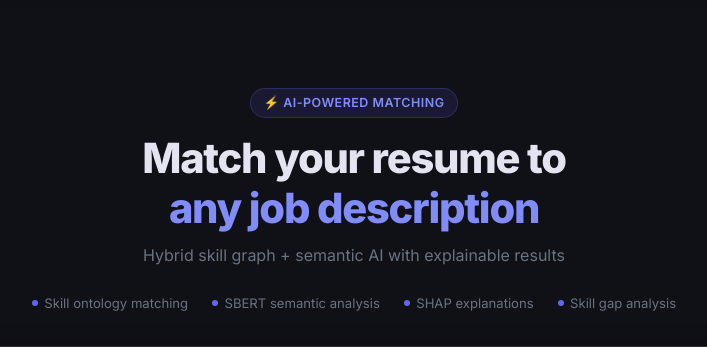
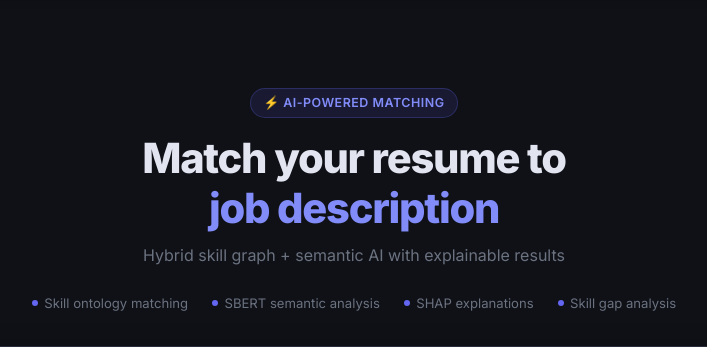
Before and after one commit to yogarth195/ME, a Flask app: page / in a window 1280 px wide. Shown: the part 60-407 px from the top of the page, without its empty margins (286-993 px from the left). Run offline with Flask 3, Linux system fonts and the light colour scheme.

Commit message:
PreFinal

```diff
--- a/app/templates/index.html
+++ b/app/templates/index.html
@@ -4,7 +4,7 @@
 {% block content %}
 <div class="hero">
   <div class="hero-badge">&#x26A1; AI-Powered Matching</div>
-  <h1>Match your resume to<br><span>any job description</span></h1>
+  <h1>Match your resume to<br><span>job description</span></h1>
   <p class="subtitle">Hybrid skill graph + semantic AI with explainable results</p>
   <div class="hero-features">
     <div class="hero-feature"><div class="hero-feature-dot"></div>Skill ontology matching</div>
```
Also changed, not shown: paper/fig1_pipeline.svg (added), paper/fig2_ablation.svg (added), paper/fig3_architecture.svg (added), paper/fig4_ontology.svg (added), paper/fig5_shap.svg (added), 1 other file.
